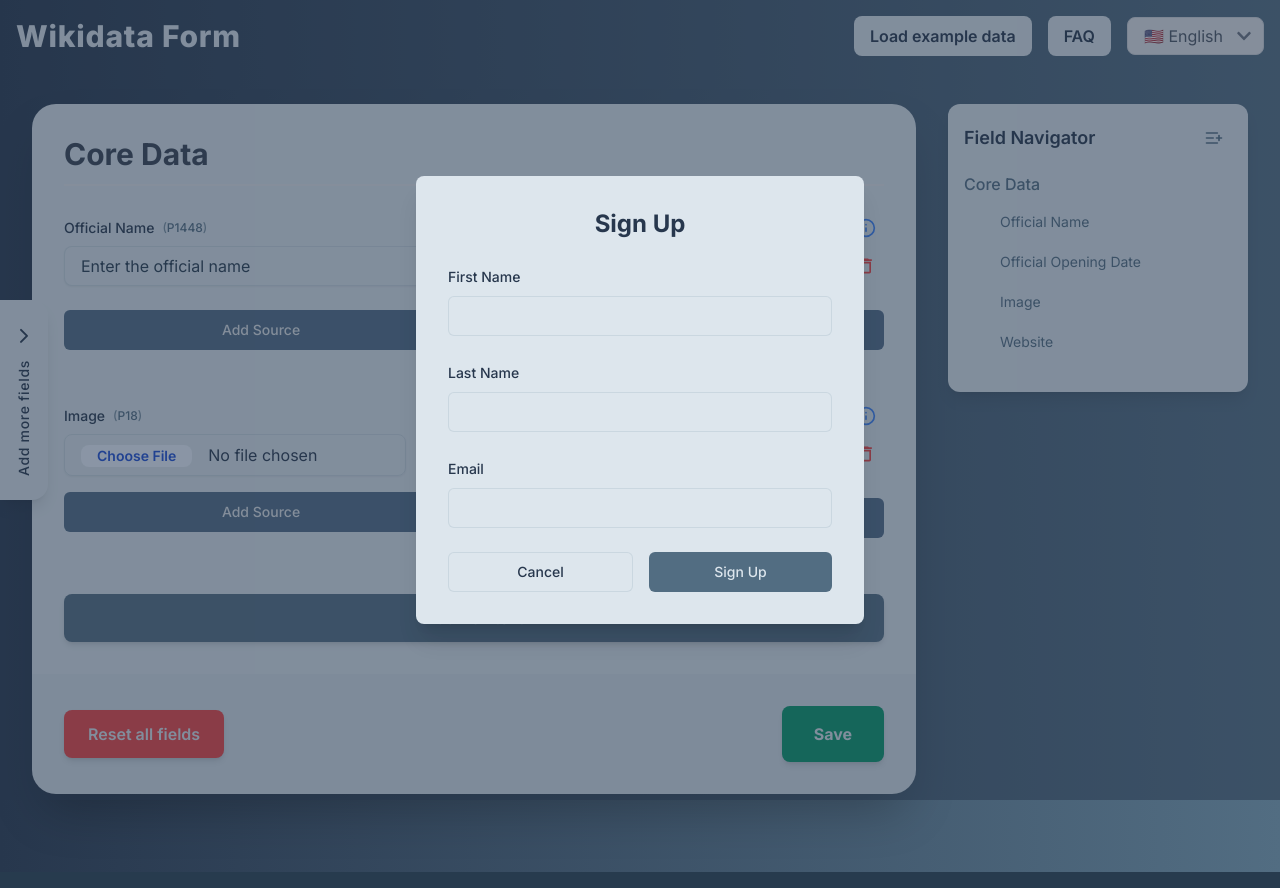
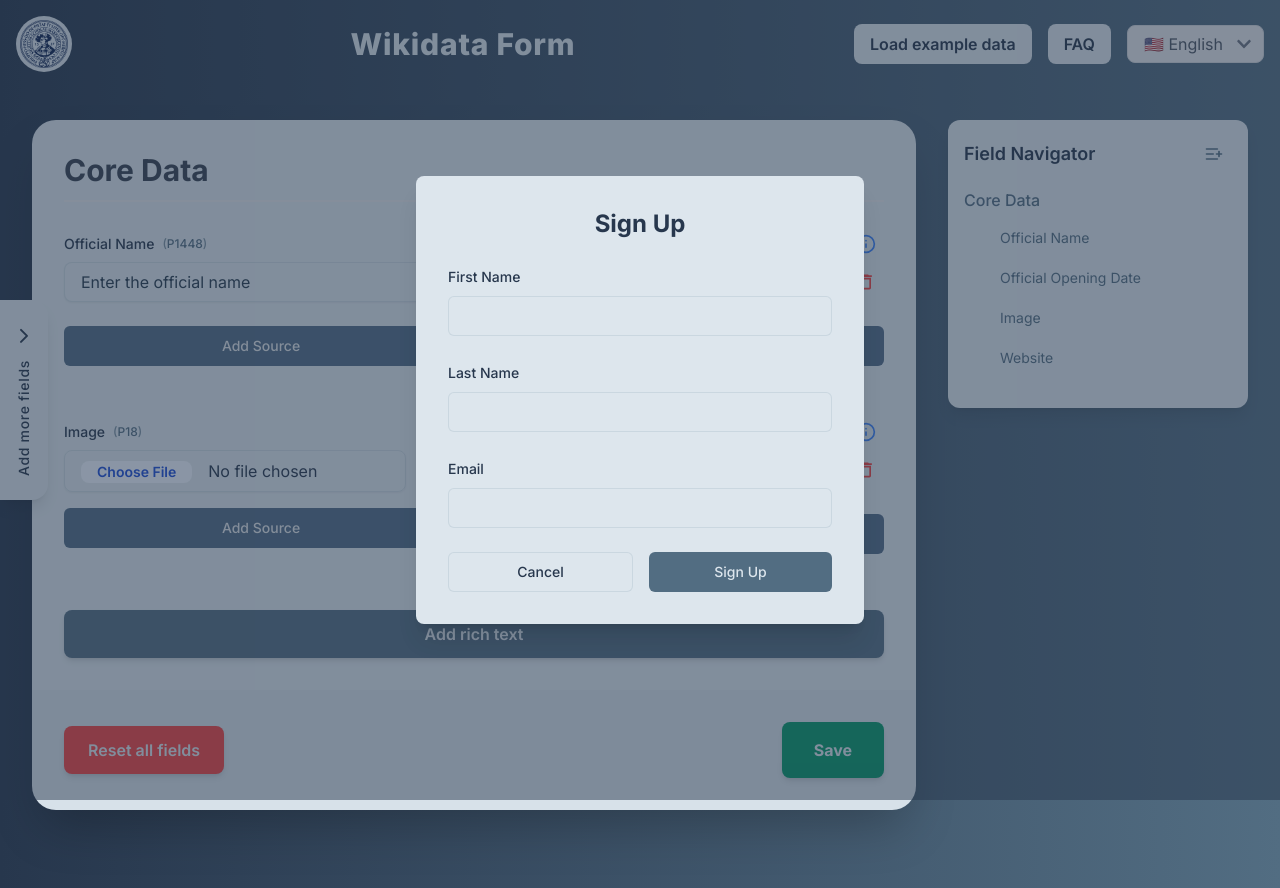
Before and after one commit to ShahwanS/Wikidata, a Next.js app: page /en in a window 1280 px wide. Built offline with nearby package versions, Linux system fonts and the light colour scheme.

Commit message:
feat: add logo to navigation component for enhanced branding; update layout with rounded background

```diff
--- a/src/components/Navigation.tsx
+++ b/src/components/Navigation.tsx
@@ -11,7 +11,8 @@ import {
   AccordionTrigger,
 } from '@/components/ui/accordion';
 import { ResetFormPopup } from './ui/resetFormPopup';
-
+import Image from 'next/image';
+import logo from '../public/logo.png';
 interface NavigationProps {
   onLoadExamples?: () => void;
 }
@@ -59,6 +60,9 @@ export default function Navigation({ onLoadExamples }: NavigationProps) {
   return (
     <header className="from-primary-dark to-primary-medium bg-gradient-to-r shadow-lg">
       <nav className="container mx-auto flex items-center justify-between p-4">
+        <div className="bg-accent rounded-full p-1">
+          <Image src={logo} alt="Logo" width={48} height={48} className="h-12 w-12" />
+        </div>
         <h1 className="text-3xl font-extrabold tracking-wide text-accent">{t('form.title')}</h1>
         <div className="flex items-center gap-4">
           <button
```
Also changed, not shown: src/public/logo.png (added).
